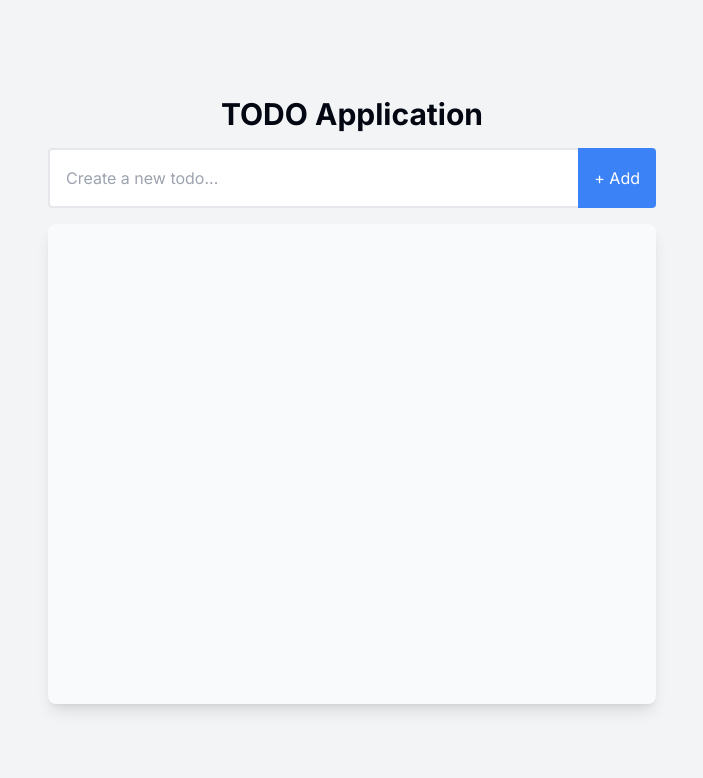
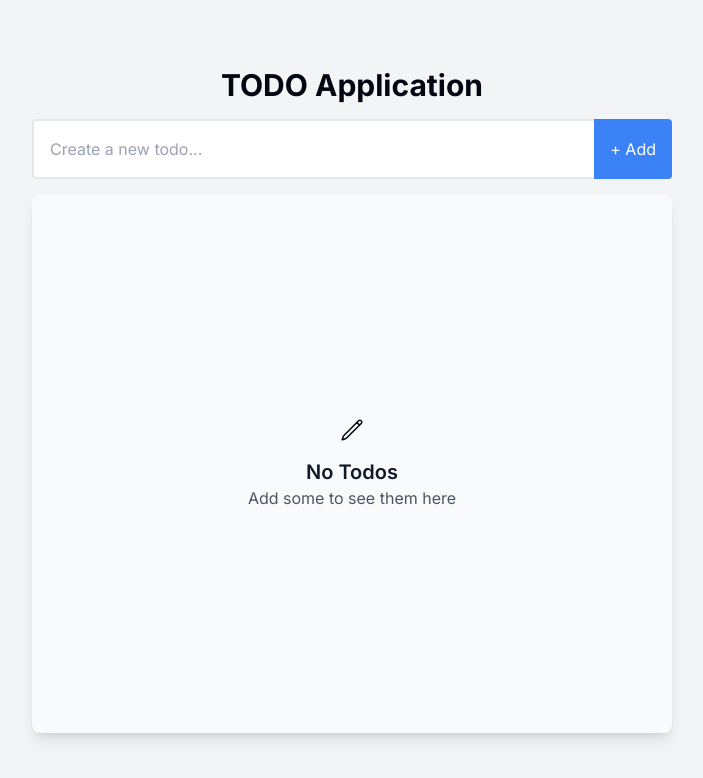
Before and after one commit to TheSmiiith/TODO, a Next.js app: page / in a window 1280 px wide. Shown: the top 778 px of the page, without its empty margins (288-991 px from the left). Built offline with nearby package versions, Linux system fonts and the light colour scheme.

Commit message:
Implement No Todos fallback page, adjust container spacings

```diff
--- a/components/Icons.tsx
+++ b/components/Icons.tsx
@@ -21,4 +21,21 @@ export const Icons = {
       />
     </svg>
   ),
+  Pencil: (props: React.SVGProps<SVGSVGElement>) => (
+    <svg
+      xmlns="http://www.w3.org/2000/svg"
+      fill="none"
+      viewBox="0 0 24 24"
+      strokeWidth={1.5}
+      stroke="currentColor"
+      className="size-6"
+      {...props}
+    >
+      <path
+        strokeLinecap="round"
+        strokeLinejoin="round"
+        d="m16.862 4.487 1.687-1.688a1.875 1.875 0 1 1 2.652 2.652L6.832 19.82a4.5 4.5 0 0 1-1.897 1.13l-2.685.8.8-2.685a4.5 4.5 0 0 1 1.13-1.897L16.863 4.487Zm0 0L19.5 7.125"
+      />
+    </svg>
+  ),
 };
--- a/pages/index.tsx
+++ b/pages/index.tsx
@@ -42,6 +42,20 @@ export default function Home() {
     );
   };
 
+  const renderNoTodos = () => {
+    return (
+      <div className="flex flex-1 flex-col items-center justify-center">
+        <Icons.Pencil />
+        <h1 className="mt-4 text-xl font-semibold text-gray-900 dark:text-gray-100">
+          No Todos
+        </h1>
+        <p className="text-gray-600 dark:text-gray-300">
+          Add some to see them here
+        </p>
+      </div>
+    );
+  };
+
   const renderTodos = () => {
     return todos.map((todo) => {
       return (
@@ -81,9 +95,9 @@ export default function Home() {
 
   return (
     <div
-      className={`flex h-screen w-screen items-center justify-center overflow-hidden text-gray-950 dark:text-gray-200 ${inter.className}`}
+      className={`flex h-svh w-screen items-center justify-center overflow-hidden text-gray-950 dark:text-gray-200 ${inter.className}`}
     >
-      <div className="flex h-4/5 w-11/12 flex-col gap-4 p-4 sm:w-9/12 lg:w-6/12">
+      <div className="flex h-5/6 w-11/12 max-w-3xl flex-col gap-4 sm:w-9/12 lg:w-6/12">
         <div className="flex flex-col gap-4 overflow-auto text-center">
           <h1 className="text-3xl font-bold">TODO Application</h1>
           <form className="flex flex-row" onSubmit={handleAdd}>
@@ -105,7 +119,7 @@ export default function Home() {
         </div>
         <div className="flex flex-1 flex-col overflow-auto rounded-lg bg-gray-50 p-3 shadow-lg lg:p-5 dark:bg-gray-800">
           <ul className="flex flex-1 flex-col gap-2 overflow-scroll">
-            {renderTodos()}
+            {todos.length === 0 ? renderNoTodos() : renderTodos()}
           </ul>
         </div>
       </div>
```
